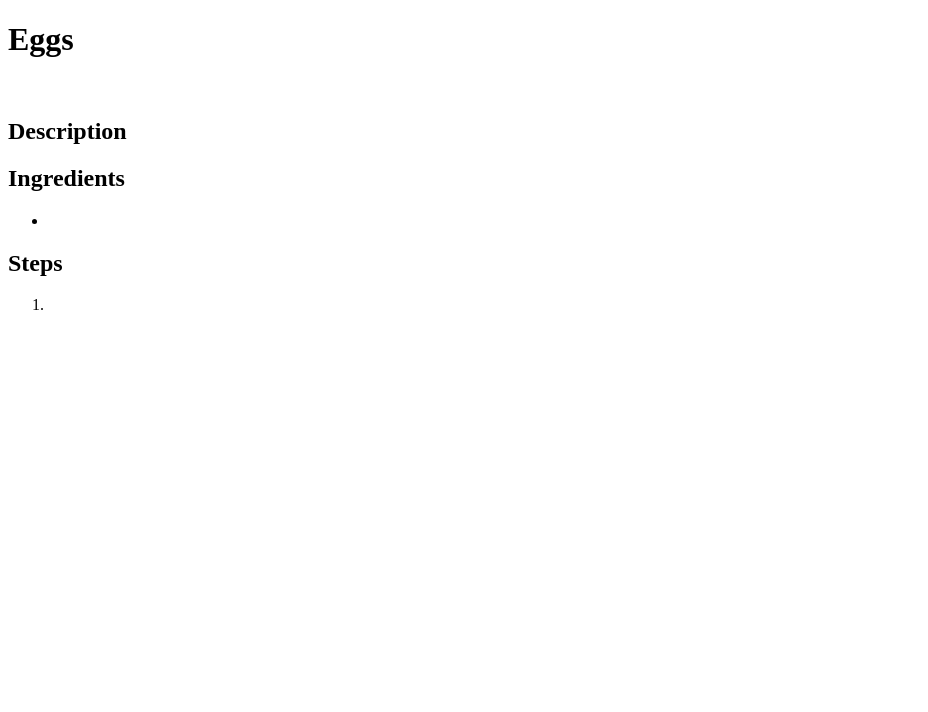
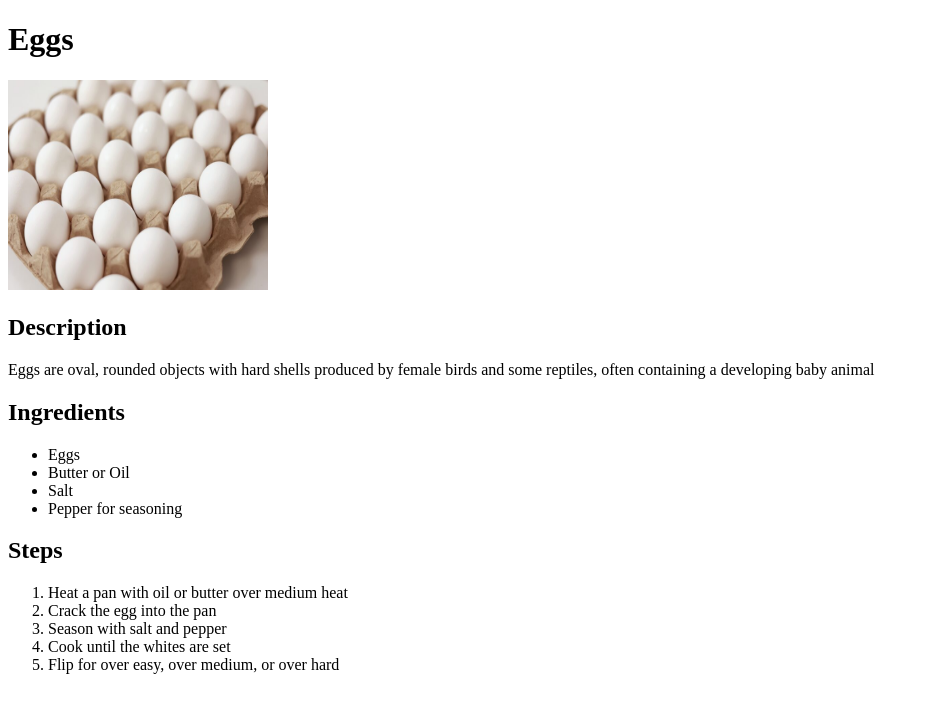
Before and after one commit to bernit1/recipes-test, a plain HTML site: page pages/eggs.html in a window 1280 px wide. Shown: the whole page, without its empty margins (0-928 px from the left). Drawn offline with Linux system fonts and the light colour scheme.

Commit message:
Add content to eggs recipe page

```diff
--- a/pages/eggs.html
+++ b/pages/eggs.html
@@ -8,19 +8,28 @@
 
     <body>
         <h1>Eggs</h1>
-        <img src="">
+        <img src="../img/eggs.png" height="210" width="260">
 
         <h2>Description</h2>
-        <p></p>
+        <p>Eggs are oval, rounded objects with hard shells produced by
+            female birds and some reptiles, often containing a developing
+            baby animal</p>
 
         <h2>Ingredients</h2>
         <ul>
-            <li></li>
+            <li>Eggs</li>
+            <li>Butter or Oil</li>
+            <li>Salt</li>
+            <li>Pepper for seasoning</li>
         </ul>
 
         <h2>Steps</h2>
         <ol>
-            <li></li>
+            <li>Heat a pan with oil or butter over medium heat</li>
+            <li>Crack the egg into the pan</li>
+            <li>Season with salt and pepper</li>
+            <li>Cook until the whites are set</li>
+            <li>Flip for over easy, over medium, or over hard</li>
         </ol>
     </body>
 </html>
```
